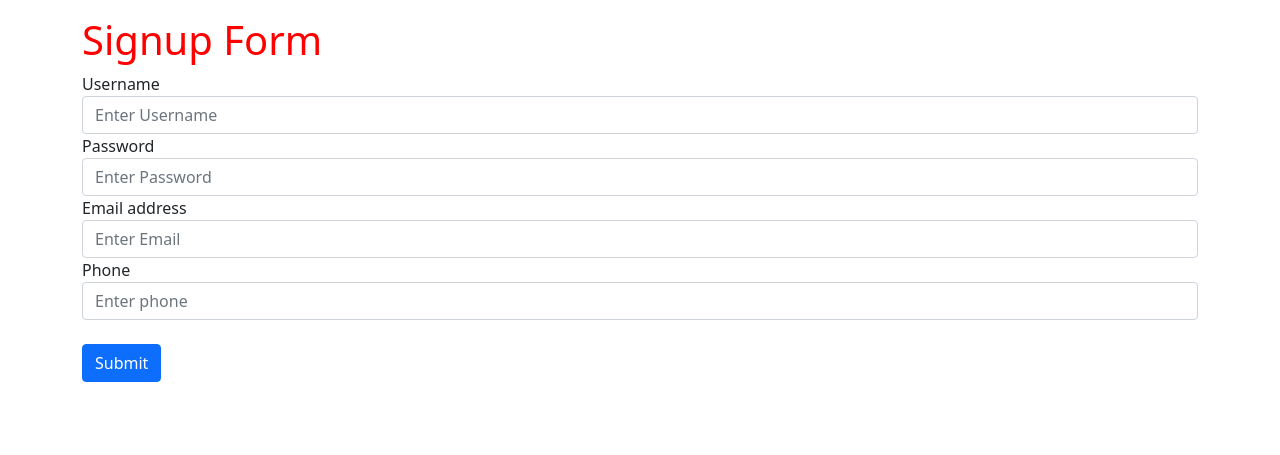
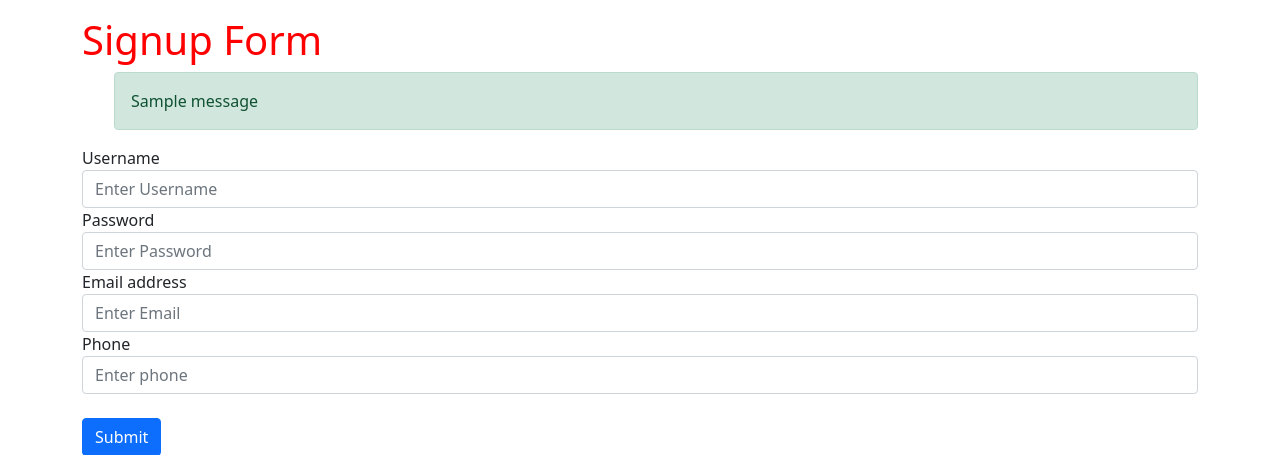
Before and after one commit to paulthomas2107/DjangoForBeginners, a Django app: page /signup/ in a window 1280 px wide. Shown: the part 72-527 px from the top of the page. Run offline with Django 3.2, Linux system fonts and the light colour scheme; tables that the repository leaves empty hold one stand-in row (values such as "Sample post"); one stand-in notice (Sample message) is shown; some libraries are stand-ins or nearby versions.

Commit message:
Added messages

```diff
--- a/TestProject/TestProject/NewsApp/views.py
+++ b/TestProject/TestProject/NewsApp/views.py
@@ -2,6 +2,7 @@ from django.shortcuts import render, redirect
 from .models import News as NewsData
 from .forms import RegistrationForm
 from .models import RegistrationData
+from django.contrib import messages
 
 # Create your views here.
 
@@ -21,8 +22,9 @@ def addUser(request):
                                       email=form.cleaned_data['email'],
                                       phone=form.cleaned_data['phone'])
         myregister.save()
+        messages.add_message(request, messages.SUCCESS, "You have signed up successfully")
 
-    return redirect('Home')
+    return redirect('register')
 
 
 def Home(request):
--- a/TestProject/TestProject/templates/signup.html
+++ b/TestProject/TestProject/templates/signup.html
@@ -6,6 +6,17 @@
 
 <div class="container">
     <h1>Signup Form</h1>
+
+    <ul class = "messages">
+        {% for msg in messages %}
+        <il>
+            <div class="alert alert-{{msg.level_tag}}" role="alert">
+                {{msg.message}}
+            </div>
+        </il>
+        {% endfor %}
+    </ul>
+
     <form action="{% url 'addUser' %}" method="post">
 
         {% csrf_token %}
```
